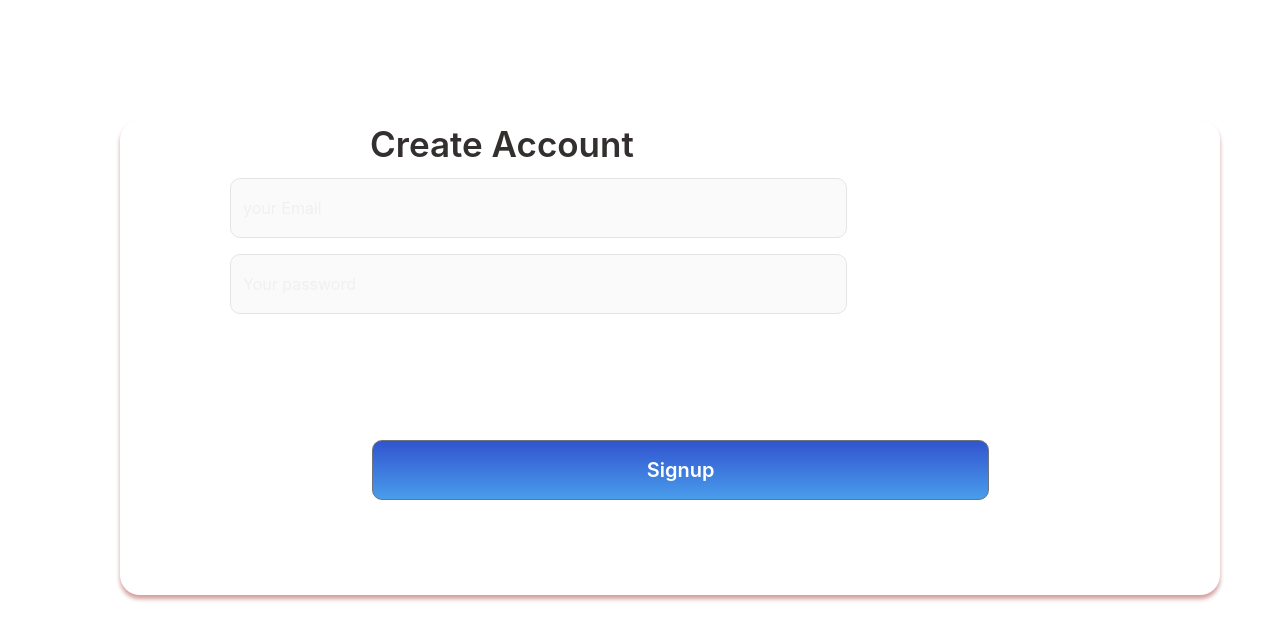
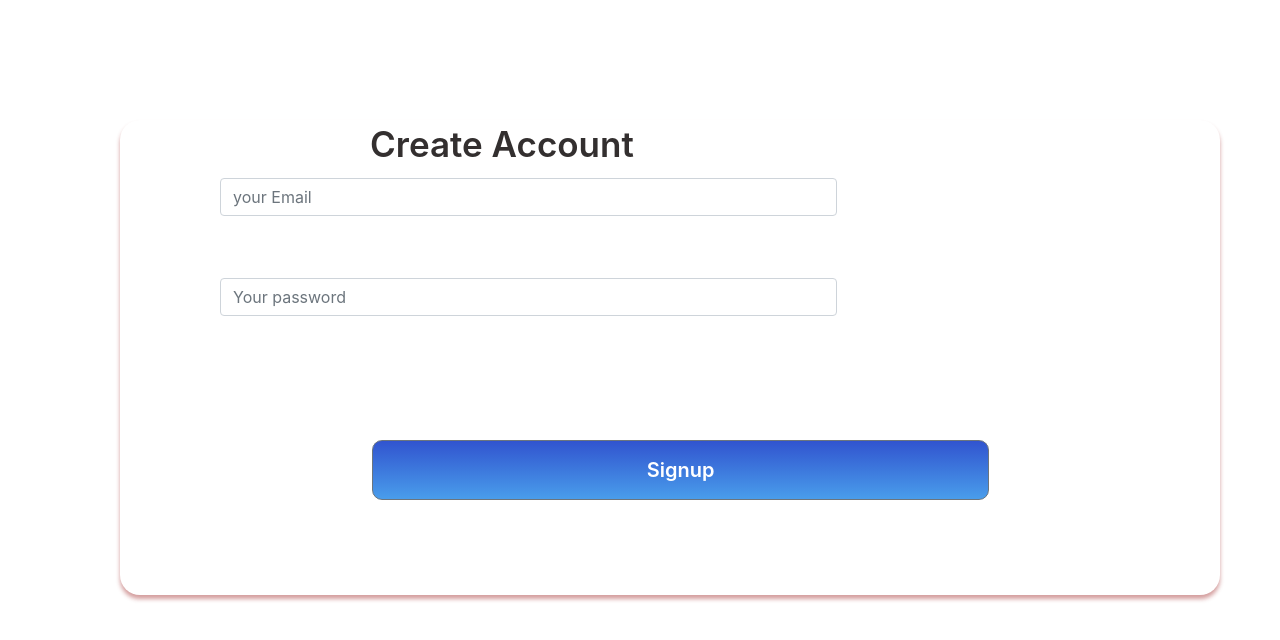
Before and after one commit to Gayath1/Milk.lk_MERN, a React (Create React App) app: page /register in a window 1280 px wide. Shown: the top 640 px of the page. Built offline with nearby package versions, Linux system fonts and the light colour scheme.

Commit message:
validate frontend register

```diff
--- a/package.json
+++ b/package.json
@@ -3,6 +3,7 @@
   "version": "0.1.0",
   "private": true,
   "dependencies": {
+    "@material-ui/core": "^4.11.2",
     "@testing-library/jest-dom": "^5.11.5",
     "@testing-library/react": "^11.1.0",
     "@testing-library/user-event": "^12.1.10",
--- a/src/App.css
+++ b/src/App.css
@@ -21,7 +21,7 @@
   align-items: center;
   justify-content: center;
   font-size: calc(10px + 2vmin);
-  color: white;
+  color: rgb(0, 0, 0);
 }
 
 .App-link {
@@ -37,19 +37,18 @@
   }
 }
 
-.rectangle{
-background: #FFFFFF;
+.rectangle {
+  background: #ffffff;
   box-shadow: 0px 4px 4px rgba(165, 52, 52, 0.48);
   border-radius: 20px;
   position: absolute;
   width: 1100px;
   height: 475px;
-left : 120px;
+  left: 120px;
   top: 120px;
-
 }
-.btn_login{
-  background: linear-gradient(180deg, #3154CF 0%, #499DEB 100%);
+.btn_login {
+  background: linear-gradient(180deg, #3154cf 0%, #499deb 100%);
 
   border-radius: 10px;
   position: absolute;
@@ -58,42 +57,29 @@
   left: 252.3px;
   top: 320px;
 
-font-family: -apple-system, BlinkMacSystemFont, 'Segoe UI', Roboto, Oxygen, Ubuntu, Cantarell, 'Open Sans', 'Helvetica Neue', sans-serif;
+  font-family: -apple-system, BlinkMacSystemFont, "Segoe UI", Roboto, Oxygen,
+    Ubuntu, Cantarell, "Open Sans", "Helvetica Neue", sans-serif;
   font-style: normal;
   font-weight: 600;
   font-size: 20px;
-color: #FFFFFF;
-
+  color: #ffffff;
 }
 
-.cols12{
-font-family: -apple-system, BlinkMacSystemFont, 'Segoe UI', Roboto, Oxygen, Ubuntu, Cantarell, 'Open Sans', 'Helvetica Neue', sans-serif;
+.cols12 {
+  font-family: -apple-system, BlinkMacSystemFont, "Segoe UI", Roboto, Oxygen,
+    Ubuntu, Cantarell, "Open Sans", "Helvetica Neue", sans-serif;
   font-style: normal;
   font-weight: 600;
   font-size: 35px;
   line-height: 48px;
   margin-left: 250px;
 
-
   /* identical to box height */
 
-
   color: #332f2f;
-
 }
-.input-fieldcols12{
-  background: #dad5d5;
-opacity: 0.1;
-border: 1px solid #000000;
-box-sizing: border-box;
-border-radius: 10px;
+.input-fieldcols12 {
   width: 616.8px;
   height: 60px;
-margin-left: 110px;
-font-style: unset;
-text-emphasis-color: black;
-
-
-
-
+  margin-left: 100px;
 }
--- a/src/components/home.js
+++ b/src/components/home.js
@@ -1,9 +1,9 @@
 import React from 'react';
-import fire from './firebase';
+
 
 const Home = () => {
     const handleLogout = () => {
-        fire.auth().signOut();
+
       };
 
     return(
--- a/src/components/register.js
+++ b/src/components/register.js
@@ -3,6 +3,7 @@
 import { Form, FormGroup, Label, Input, Col, Button } from 'reactstrap';
 import { AiOutlineUserAdd, AiOutlineUser, AiOutlineExport, AiOutlineForward } from 'react-icons/ai';
 import axios from 'axios';
+
 
 const Createuser = (props) => {
     const [data, setData] = useState({
@@ -43,27 +44,32 @@
 
                 <FormGroup row>
                     <Col>
-
+                        <div className="input-fieldcols12">
                         <Input
 
                             placeholder = "your Email"
-                            type="text"
+                            type="Email"
                             name="email"
-                            className="input-fieldcols12"
+                            required
+                            className="form-control"
                             value={data.email}
                             onChange={onChangeuserData} />
+                            </div>
                     </Col>
                 </FormGroup>
+                <br/>
                 <FormGroup row>
                     <Col>
-
+                    <div className="input-fieldcols12">
                         <Input
                             placeholder = "Your password"
-                            type="text"
+                            type="password"
                             name="password"
-                            className="input-fieldcols12"
+                            required
+                            className="form-control"
                             value={data.password}
                             onChange={onChangeuserData} />
+                            </div>
                     </Col>
                 </FormGroup>
                 <Button className="btn_login"> Signup</Button>
```
Also changed, not shown: src/components/App.css (deleted, +0 -38 lines), 1 other file (tests, documents, lock files or other folders). Lines whose indentation alone changed are shown as unchanged.
